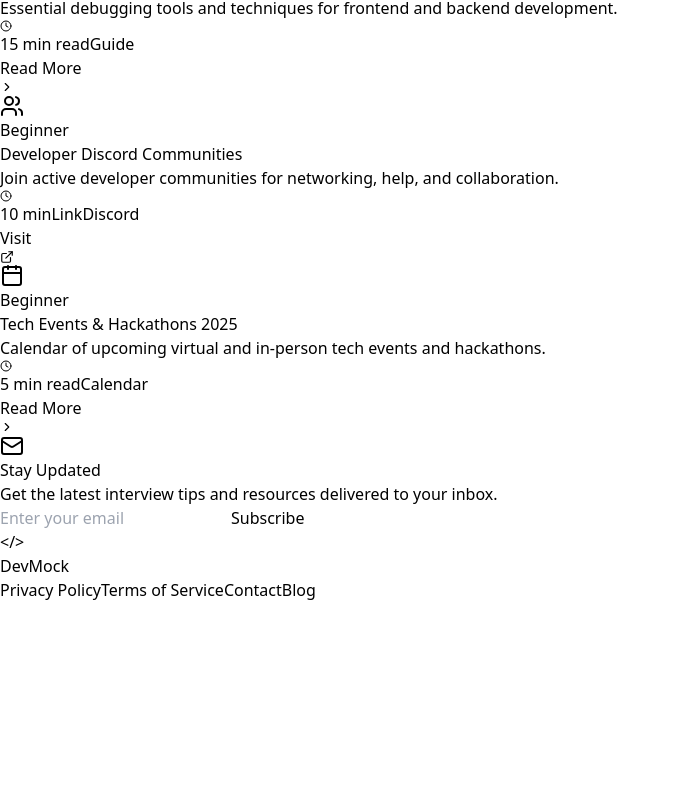
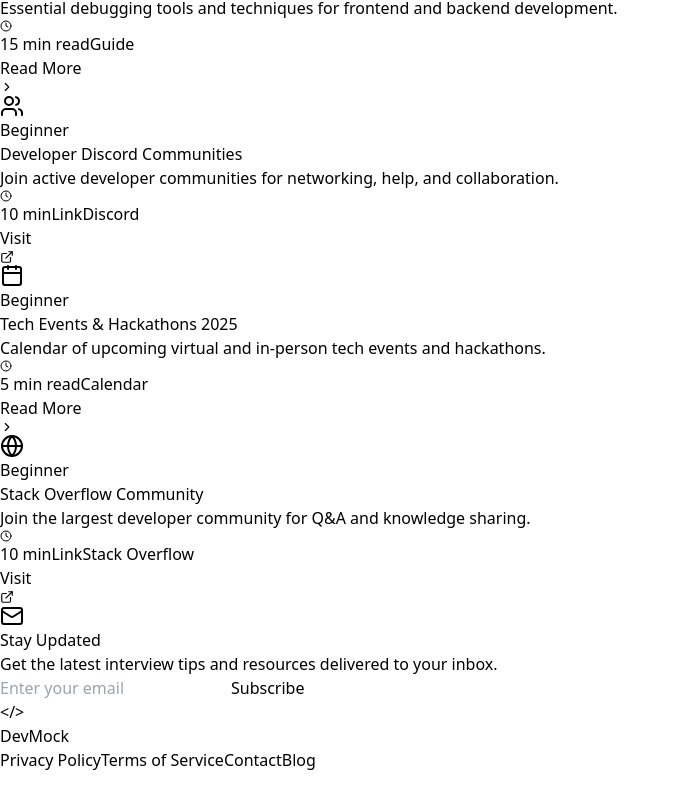
Before and after one commit to satharasingha/devmock-interview-coach, a React (Vite) app in the folder frontend/: page /resources in a window 1280 px wide. Shown: the part 3974-4775 px from the top of the page, without its empty margins (0-680 px from the left). Built offline with nearby package versions, Linux system fonts and the light colour scheme; no server answers.

Commit message:
Icons Issues Fixed ✏️

```diff
--- a/frontend/src/pages/Resources.jsx
+++ b/frontend/src/pages/Resources.jsx
@@ -1,7 +1,7 @@
 import { useState } from "react";
 import Navbar from "../components/Navbar";
 import Footer from "../components/Footer";
-// Import only icons that definitely exist in lucide-react
+// Using ONLY verified icons that exist in lucide-react
 import {
   BookOpen,
   Code,
@@ -22,18 +22,18 @@ import {
   Lightbulb,
   Target,
   TrendingUp,
-  CheckSquare,
   Calendar,
   Mail,
   UserPlus,
   PlayCircle,
   FileCheck,
   Sparkles,
-  // Note: Use "Github" not "GitHub" (lowercase 'h' only)
+  Globe,
+  Bookmark,
+  Headphones,
+  Shield,
+  Zap,
 } from "lucide-react";
-
-// Import Github separately with correct name
-import { Github } from "lucide-react";
 
 export default function Resources() {
   const [searchTerm, setSearchTerm] = useState("");
@@ -233,7 +233,7 @@ export default function Resources() {
       description: "Complete guide to version control, branching strategies, and collaboration best practices.",
       category: "tools",
       type: "Guide",
-      icon: Github,
+      icon: Code,
       link: "#",
       external: false,
       readTime: "20 min read",
@@ -291,6 +291,19 @@ export default function Resources() {
       link: "#",
       external: false,
       readTime: "5 min read",
+      difficulty: "Beginner",
+      featured: false,
+    },
+    {
+      id: 19,
+      title: "Stack Overflow Community",
+      description: "Join the largest developer community for Q&A and knowledge sharing.",
+      category: "community",
+      type: "Link",
+      icon: Globe,
+      link: "#",
+      external: true,
+      platform: "Stack Overflow",
       difficulty: "Beginner",
       featured: false,
     },
```
